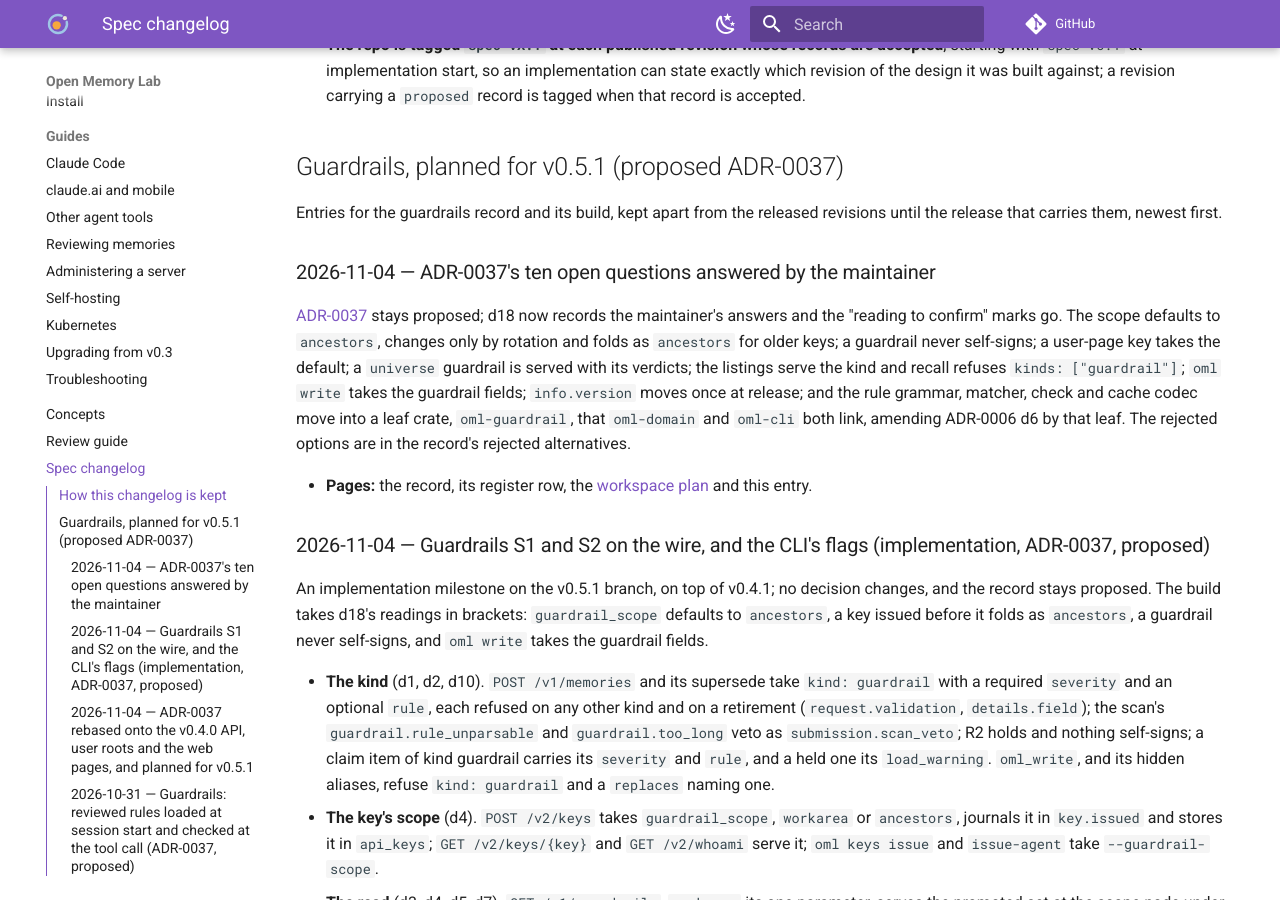
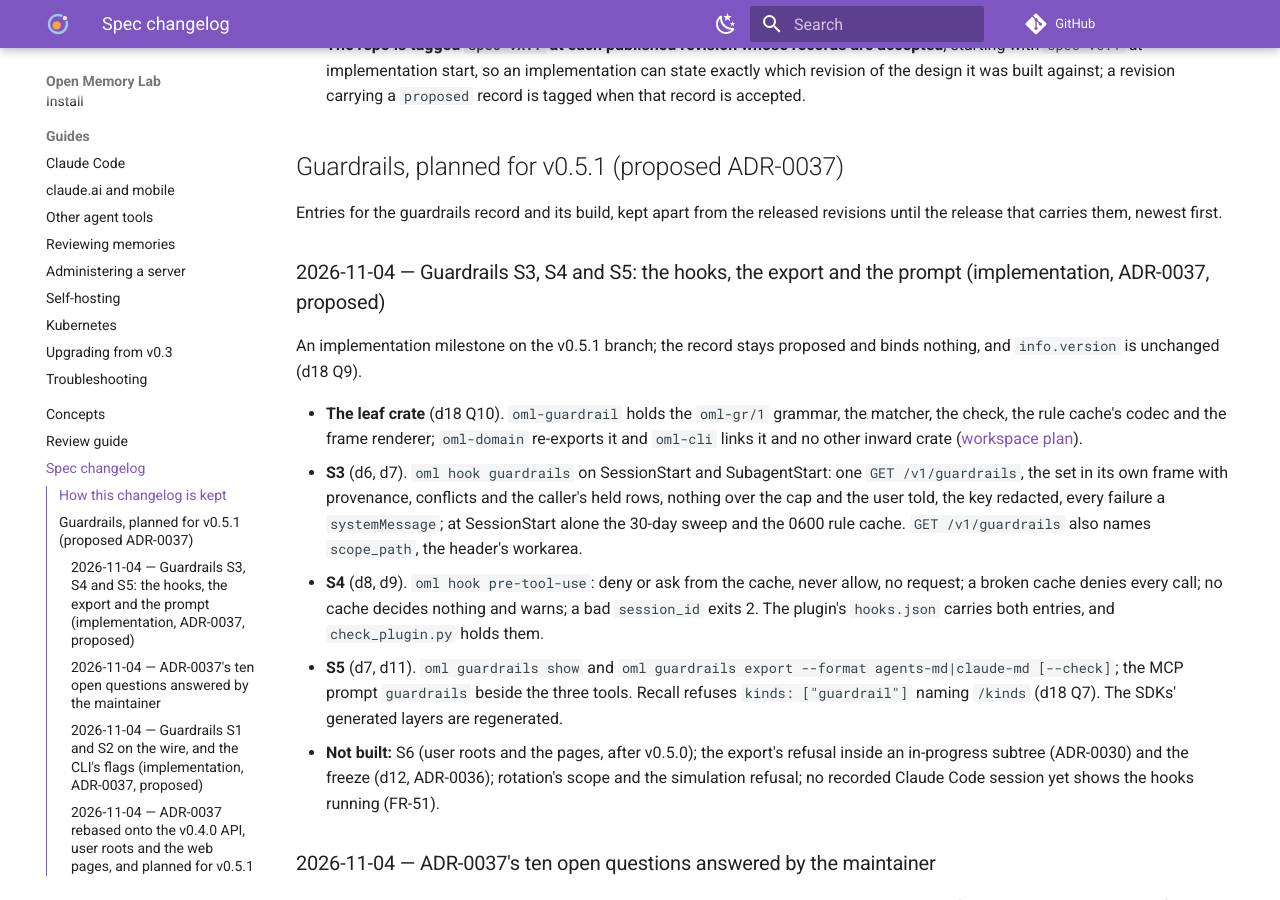
Before and after one commit to e8kor/open-memory-lab, an MkDocs documentation site: the page built from docs/changelog.md, in a window 1280 px wide and 900 px high, scrolled down 501 px. Built offline with MkDocs 1.6.1 and Material for MkDocs 9.7.7, drawn with Linux system fonts in a browser that asks for light colours; comment, search, counter and statistics services are not loaded.

Commit message:
Record the guardrails S3, S4 and S5 build in the changelog (proposed ADR-0037)

```diff
--- a/docs/changelog.md
+++ b/docs/changelog.md
@@ -31,6 +31,29 @@ implementation milestone where it changes what the repository holds.
 
 Entries for the guardrails record and its build, kept apart from the released revisions until
 the release that carries them, newest first.
+
+### 2026-11-04 — Guardrails S3, S4 and S5: the hooks, the export and the prompt (implementation, ADR-0037, proposed)
+
+An implementation milestone on the v0.5.1 branch; the record stays proposed and binds nothing,
+and `info.version` is unchanged (d18 Q9).
+
+- **The leaf crate** (d18 Q10). `oml-guardrail` holds the `oml-gr/1` grammar, the matcher, the
+  check, the rule cache's codec and the frame renderer; `oml-domain` re-exports it and `oml-cli`
+  links it and no other inward crate ([workspace plan](engineering/workspace-plan.md)).
+- **S3** (d6, d7). `oml hook guardrails` on SessionStart and SubagentStart: one `GET
+  /v1/guardrails`, the set in its own frame with provenance, conflicts and the caller's held
+  rows, nothing over the cap and the user told, the key redacted, every failure a
+  `systemMessage`; at SessionStart alone the 30-day sweep and the 0600 rule cache. `GET
+  /v1/guardrails` also names `scope_path`, the header's workarea.
+- **S4** (d8, d9). `oml hook pre-tool-use`: deny or ask from the cache, never allow, no request;
+  a broken cache denies every call; no cache decides nothing and warns; a bad `session_id`
+  exits 2. The plugin's `hooks.json` carries both entries, and `check_plugin.py` holds them.
+- **S5** (d7, d11). `oml guardrails show` and `oml guardrails export --format agents-md|claude-md
+  [--check]`; the MCP prompt `guardrails` beside the three tools. Recall refuses `kinds:
+  ["guardrail"]` naming `/kinds` (d18 Q7). The SDKs' generated layers are regenerated.
+- **Not built:** S6 (user roots and the pages, after v0.5.0); the export's refusal inside an
+  in-progress subtree (ADR-0030) and the freeze (d12, ADR-0036); rotation's scope and the
+  simulation refusal; no recorded Claude Code session yet shows the hooks running (FR-51).
 
 ### 2026-11-04 — ADR-0037's ten open questions answered by the maintainer
 
```
